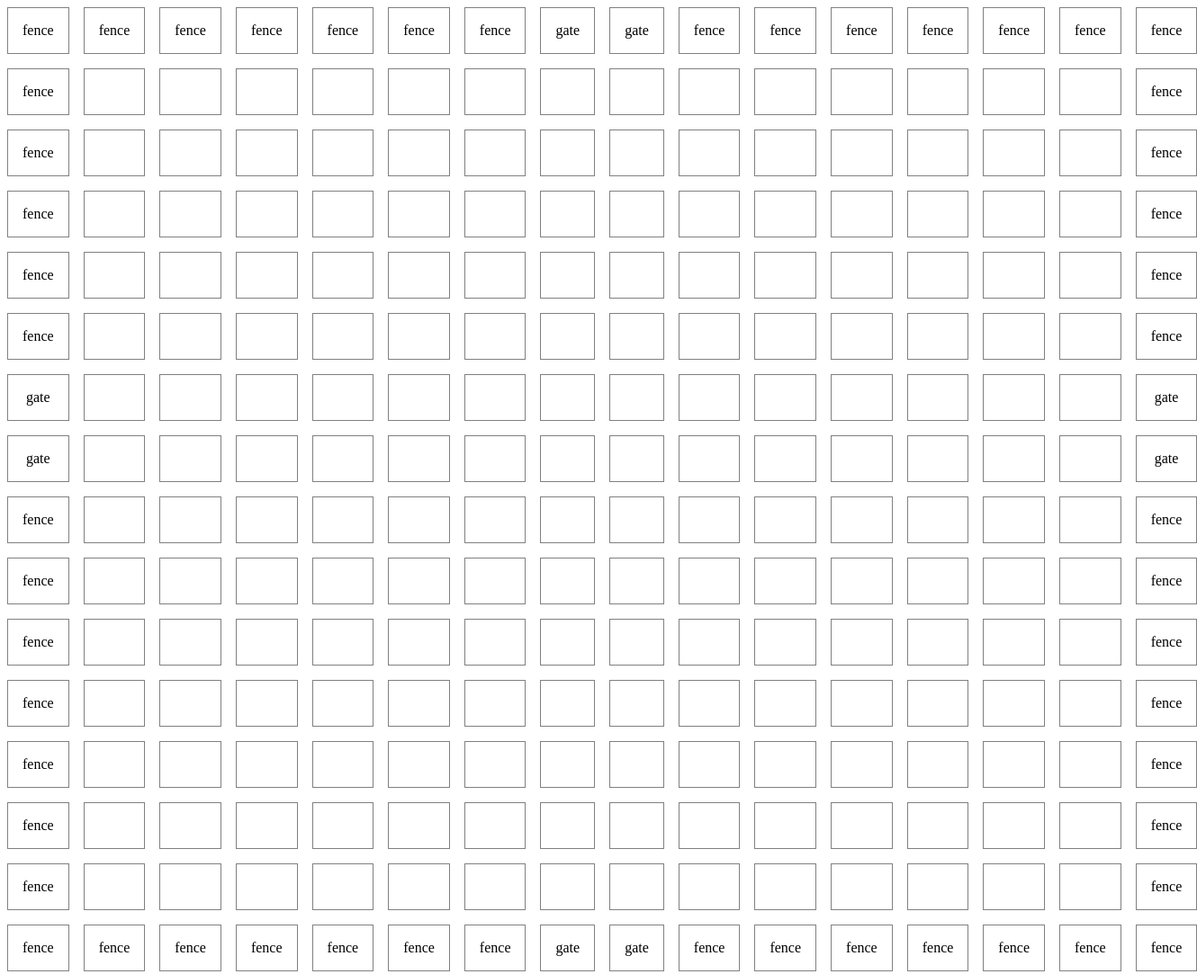
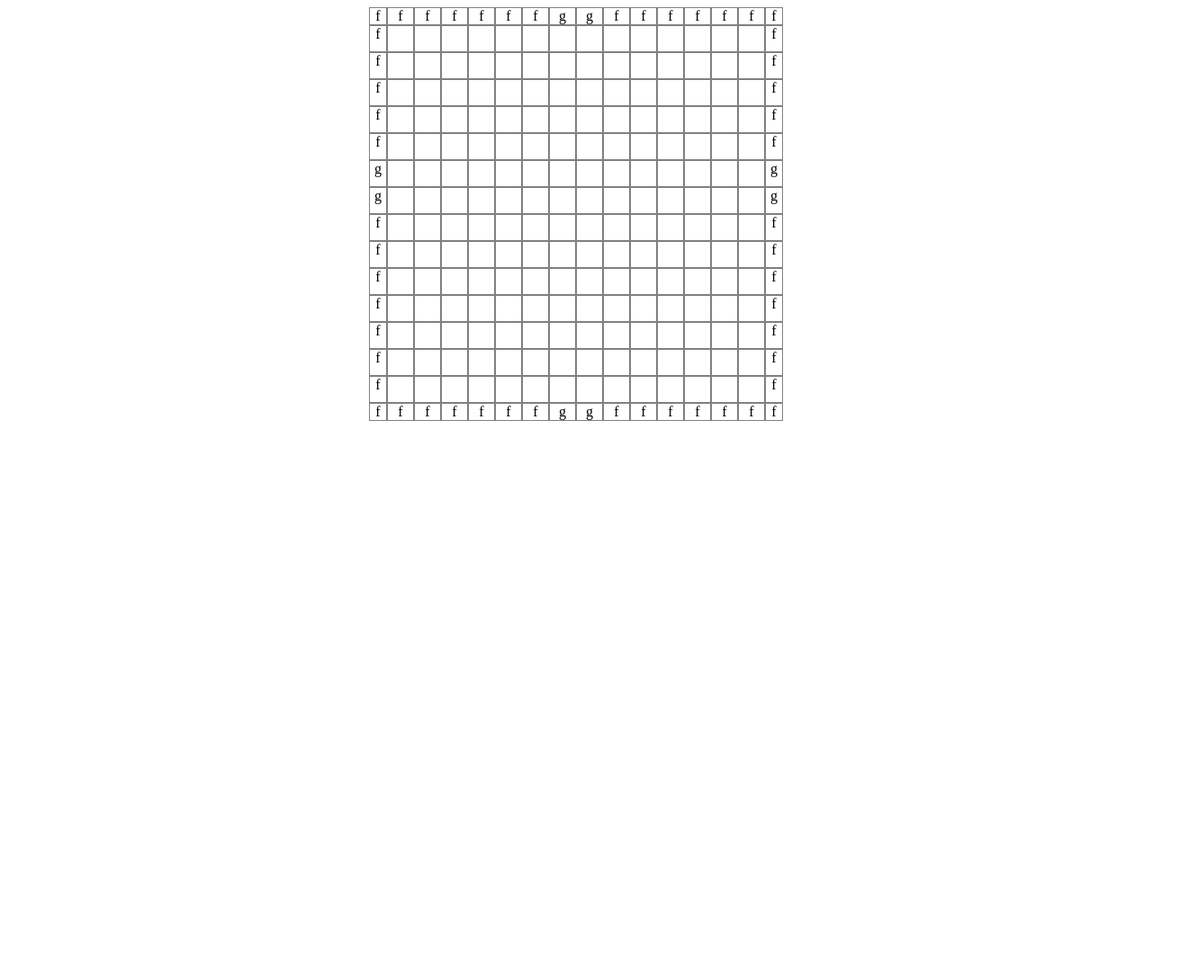
Before and after one commit to joshdoyle/gridgame, a plain HTML site: page index.html in a window 1280 px wide. Shown: the whole page at 90% size, 1330 px wide, since content can reach past the window. After the commit the page ends 800 px from the top, so only its background shows below. Drawn offline with Linux system fonts and the light colour scheme.

Commit message:
improved layout to square

```diff
--- a/css/style.css
+++ b/css/style.css
@@ -5,13 +5,12 @@
 
 #game-board {
   display: grid;
-  grid-gap: 1em;
-  grid-template-rows: repeat(var(--grid-rows), 1fr);
-  grid-template-columns: repeat(var(--grid-cols), 1fr);
+  grid-template-rows: 20px 30px 30px 30px 30px 30px 30px 30px 30px 30px 30px 30px 30px 30px 30px 20px;
+  grid-template-columns: 20px 30px 30px 30px 30px 30px 30px 30px 30px 30px 30px 30px 30px 30px 30px 20px;
+  justify-content: center;
 }
 
 .grid-cell {
-  padding: 1em;
   border: 1px solid gray;
   text-align: center;
 }
--- a/js/app.js
+++ b/js/app.js
@@ -70,7 +70,6 @@ class Gameboard {
 
 	makePasture() {
 		for(let r = 0; r <= this.numRows; r++) {
-			this.cells.push([])
 			for(let c = 0; c <= this.numCols; c++) {
 				const cell = new Cell(r,c)
 
--- a/js/app2.js
+++ b/js/app2.js
@@ -1,4 +1,4 @@
-class Gameboard {
+class Game {
 	constructor() {
 		this.numRows = 15
 		this.numCols = 15
@@ -43,7 +43,7 @@ class Gameboard {
 			[0, 1, 2, 3, 4, 5, 6, 9, 10, 11, 12, 13, 14, 15]	// row 16
 		]
 
-		this.addTokensToPasture(fences, 'fence')
+			this.addTokensToPasture(fences, 'f')
 	}
 
 	addGates(){
@@ -65,9 +65,12 @@ class Gameboard {
 			[],			// row 15
 			[7,8]		// row 16
 		]
+		this.addTokensToPasture(gates,'g')
+	}
+
+	addPlayer1(){
 
 
-		this.addTokensToPasture(gates,'gate')
 	}
 
 	addTokensToPasture(tokens, tokenType){
@@ -83,8 +86,8 @@ class Gameboard {
 		console.log(this.pasture)
 
 		const gridGameboard = document.getElementById("game-board");
-  		gridGameboard.style.setProperty('--grid-rows', this.numRows + 1);
-  		gridGameboard.style.setProperty('--grid-cols', this.numCols + 1);
+  		// gridGameboard.style.setProperty('--grid-rows', this.numRows + 1);
+  		// gridGameboard.style.setProperty('--grid-cols', this.numCols + 1);
 
   		//todo: change to forEach
   		for(let r = 0; r <= this.numRows; r++){
@@ -113,6 +116,6 @@ class Square {
 }
 
 
-const board = new Gameboard()
+const board = new Game()
 board.print()
 // console.log(board.pasture)
```
